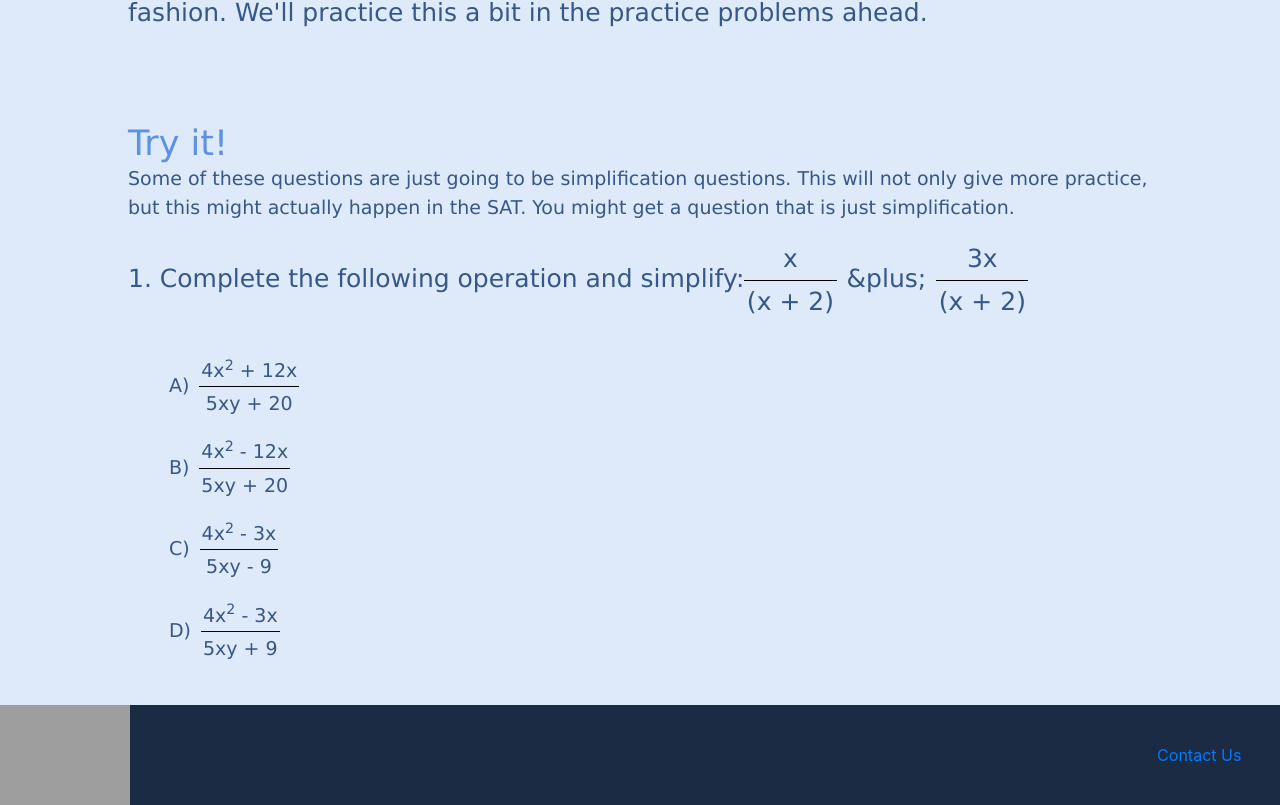
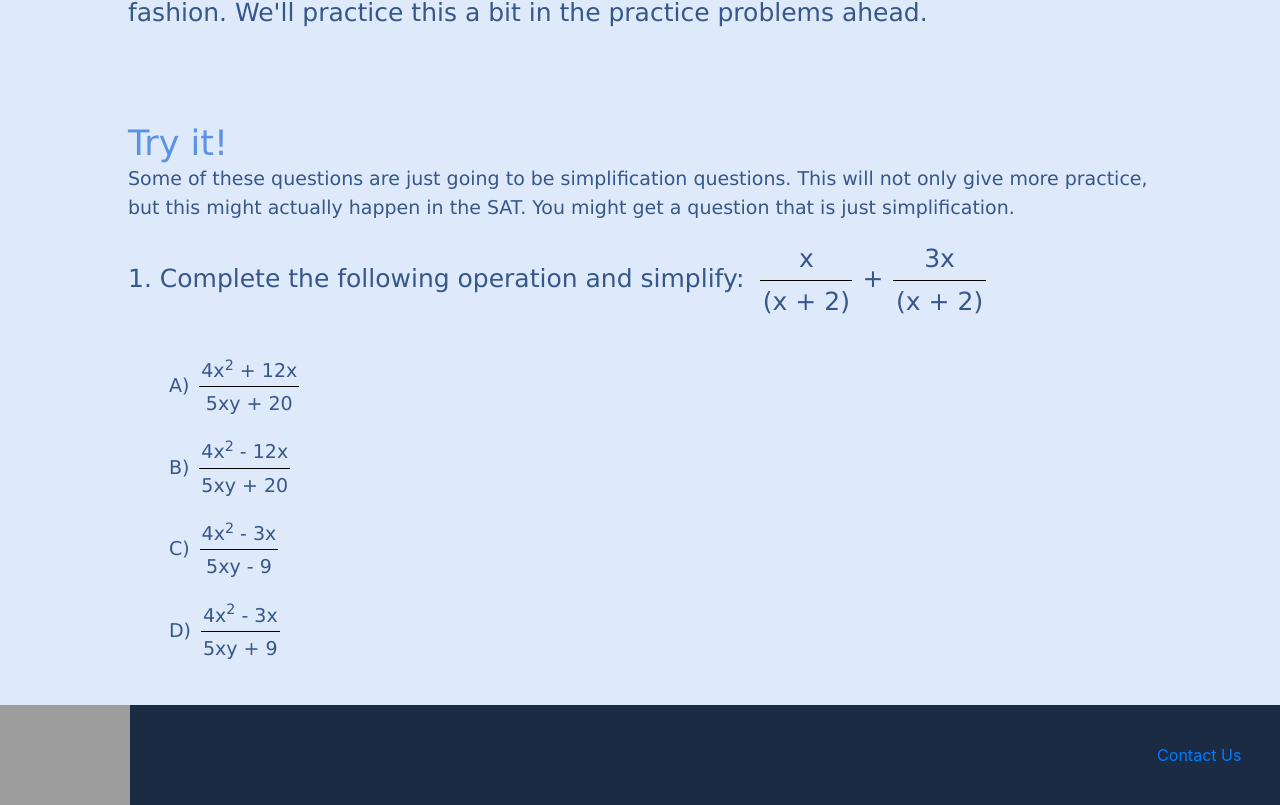
Before and after one commit to YomenT/bluebird-teaching, a React (Create React App) app in the folder reactapp/: page /passport_to_advanced_math/rational_expressions_part2 in a window 1280 px wide. Shown: the part 1780-2585 px from the top of the page. Built offline with nearby package versions, Linux system fonts and the light colour scheme; grey boxes are pictures that could not be loaded.

Commit message:
Added to Try It for RationalExpressions2

```diff
--- a/reactapp/src/components/passport-to-advanced-math/RationalExpressions2.js
+++ b/reactapp/src/components/passport-to-advanced-math/RationalExpressions2.js
@@ -91,13 +91,13 @@ class RationalExpressions2 extends React.Component {
                     </p>
 
                     <p className="p-body">
-                        1.  Complete the following operation and simplify:
+                        1.  Complete the following operation and simplify: &nbsp;
                         <div className="frac" style={{ paddingRight: "10px" }}>
                             <span className="top">x</span>
                             <span className="symbol">/</span>
                             <span className="bottom">(x + 2)</span>
                         </div>
-                        &plus;
+                        +
                         <div className="frac" style={{ paddingLeft: "10px" }}>
                             <span className="top">3x</span>
                             <span className="symbol">/</span>
```
